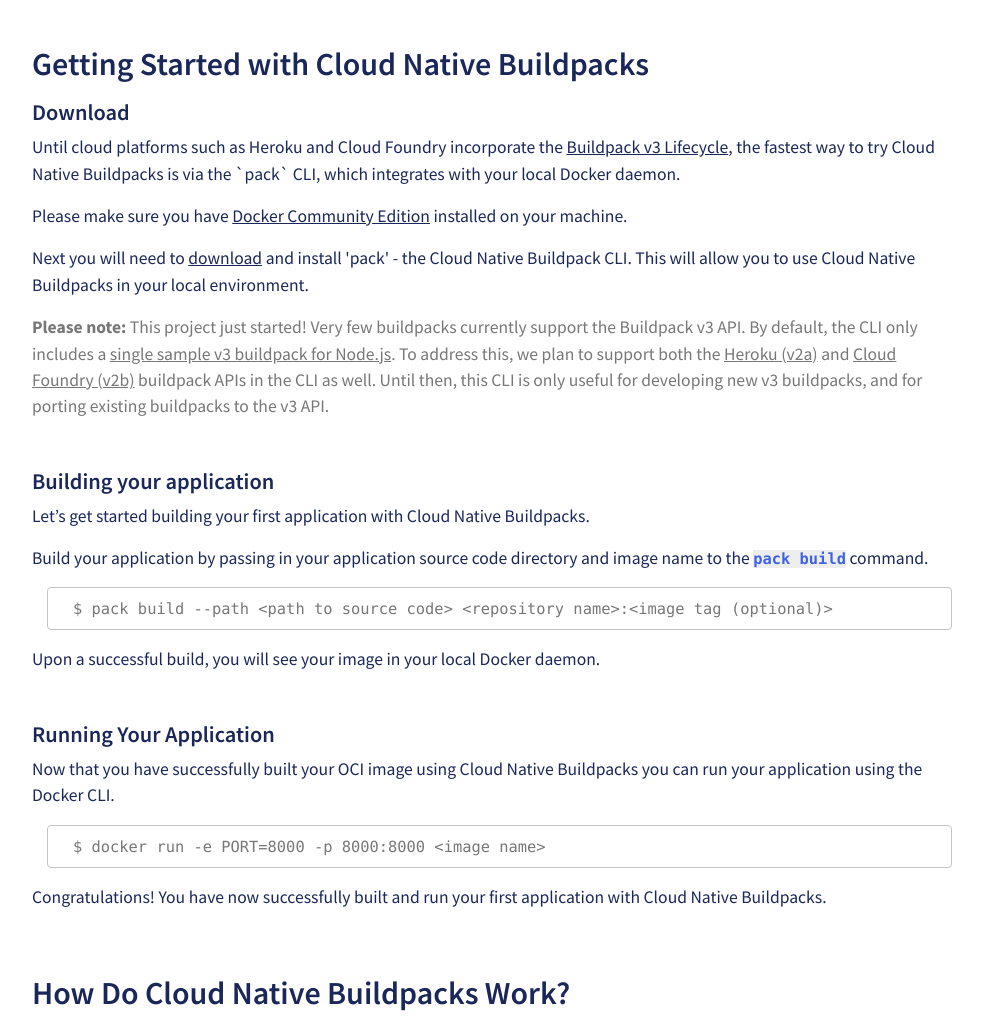
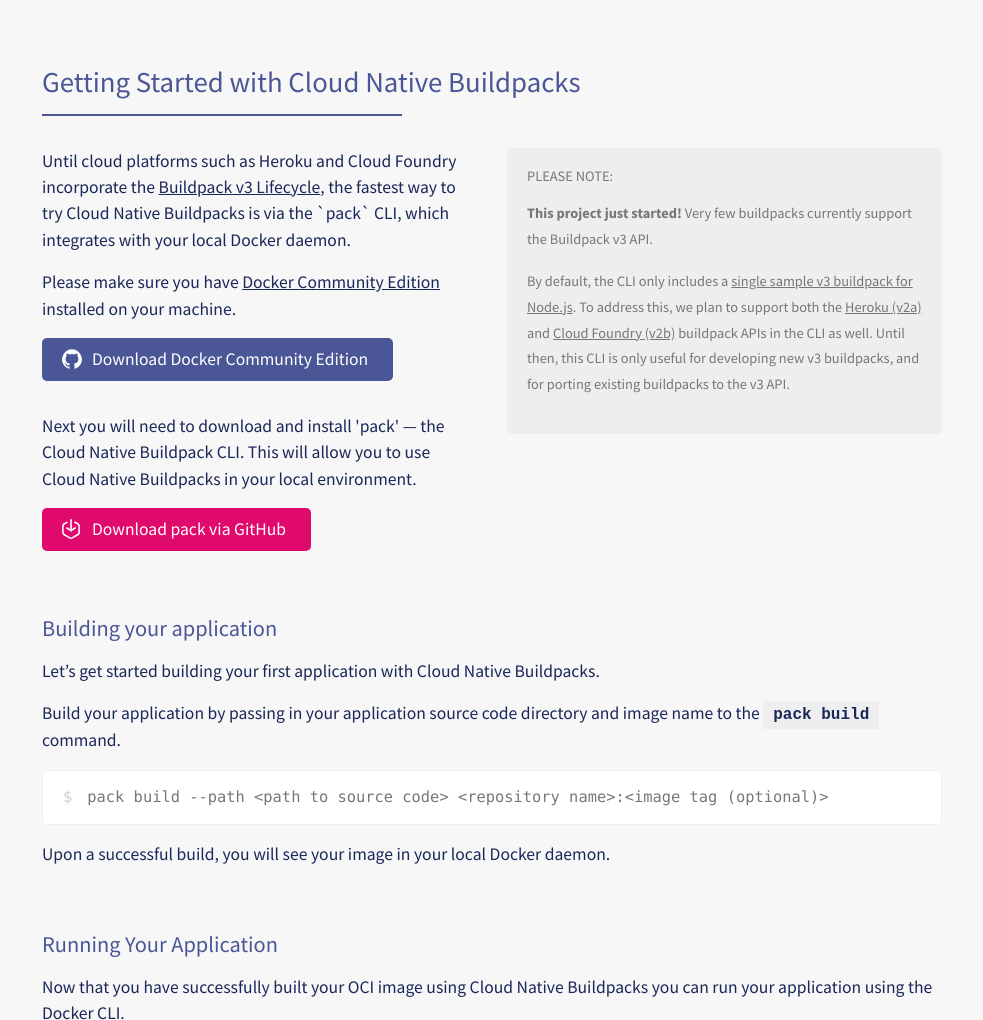
Before and after one commit to buildpacks/website, a plain HTML site: page index.html in a window 1280 px wide. Shown: the part 1216-2236 px from the top of the page, without its empty margins (148-1131 px from the left). Drawn offline with nearby package versions, Linux system fonts and the light colour scheme.

Commit message:
content styling

```diff
--- a/index.html
+++ b/index.html
@@ -22,6 +22,7 @@
     <title>Cloud Native Buildpacks</title>
   </head>
   <body>
+
     <header>
       <a href="/" class="logo"><img src="/images/buildpacks-logo.svg" alt="Buildpacks.io Logo"></a>
       <nav>
@@ -32,8 +33,8 @@
           <li><a href="#" class="github-button icon-button bg-brand-blue button">GitHub</a></li>
         </ul>
       </nav>
+    </header>
 
-    </header>
     <div class="inset-grey-container">
       <section class="container hero">
         <h1><span class="text-brand-pink">Buildpacks</span> are pluggable, modular tools that translate source code into container-ready artifacts such as OCI images.</h1>
@@ -43,8 +44,10 @@
         </p>
       </section>
     </div>
-    <div class="container">
-      <section class="py-5">
+
+    <div class="container content">
+      <section class="row">
+        <div class="col-sm">
           <p>Buildpacks replace Dockerfiles in the app development lifecycle with a higher level of abstraction.</p>
 
           <p>Buildpacks:</p>
@@ -54,74 +57,79 @@
             <li>Provide automated delivery of both OS-level and application-level dependency upgrades, efficiently handling day-2 app operations that are often difficult to manage with Dockerfiles.</li>
             <li>Rely on compatibility guarantees (such as OS package ABI-compatibility, or JVM version compatibility) to safely apply patches without rebuilding artifacts and without changing application behavior.</li>
           </ul>
-
-        <p>Buildpacks were first conceived by Heroku in 2011. Since then, they have been adopted by Cloud Foundry and other PaaS such as Gitlab, Knative, Deis, Dokku, and Drie.<p>
+        </div>
+        <div class="col-sm">
+          <p>Buildpacks were first conceived by Heroku in 2011. Since then, they have been adopted by Cloud Foundry and other PaaS such as Gitlab, Knative, Deis, Dokku, and Drie.</p>
 
           <p><b>Cloud Native Buildpacks</b> are a new effort initiated by Pivotal and Heroku in January 2018. Cloud Native Buildpacks aim to unify the buildpack ecosystems with a platform-to-buildpack contract that is well-defined and that incorporates learnings from maintaining production-grade buildpacks for years at both Pivotal and Heroku, the largest contributors to the buildpack ecosystem.</p>
 
           <p>Cloud Native Buildpacks embrace modern container standards, such as the OCI image format. They take advantage of the latest capabilities of these standards, such as remote image layer rebasing on Docker API v2 registries.</p>
+        </div>
       </section>
+    </div>
 
-      <section class="pt-5">
-        <h2 class="mb-3">Getting Started with Cloud Native Buildpacks</h2>
-        <h3>Download</h3>
+    <div class="inset-grey-container content">
+      <section class="container">
+        <h2>Getting Started with Cloud Native Buildpacks</h2>
+
+        <div class="row">
+          <div class="col-sm">
             <p>Until cloud platforms such as Heroku and Cloud Foundry incorporate the <a href="https://github.com/buildpack/lifecycle" target="blank">Buildpack v3 Lifecycle</a>, the fastest way to try Cloud Native Buildpacks is via the `pack` CLI, which integrates with your local Docker daemon.</p>
 
             <p>Please make sure you have <a href="https://store.docker.com/search?type=edition&offering=community" target="blank">Docker Community Edition</a> installed on your machine.</p>
-        <p>Next you will need to <a href="https://github.com/buildpack/pack/releases" target="blank">download</a> and install 'pack' - the Cloud Native Buildpack CLI. This will allow you to use Cloud Native Buildpacks in your local environment.</p>
-        <p class="text-note"><b>Please note:</b> This project just started! Very few buildpacks currently support the Buildpack v3 API. By default, the CLI only includes a <a href="https://github.com/buildpack/samples/tree/master/nodejs-buildpack" target="blank">single sample v3 buildpack for Node.js</a>. To address this, we plan to support both the <a href="https://devcenter.heroku.com/articles/buildpack-api" target="blank">Heroku (v2a)</a> and <a href="https://docs.cloudfoundry.org/buildpacks/understand-buildpacks.html" target="blank">Cloud Foundry (v2b)</a> buildpack APIs in the CLI as well. Until then, this CLI is only useful for developing new v3 buildpacks, and for porting existing buildpacks to the v3 API.</p>
 
-        <h3 class="mt-5">Building your application</h3>
+            <p class="pb-3"><a href="#" class="github-button button icon-button bg-brand-blue">Download Docker Community Edition</a></p>
+
+            <p>Next you will need to download and install 'pack' &mdash; the Cloud Native Buildpack CLI. This will allow you to use Cloud Native Buildpacks in your local environment.</p>
+
+            <p><a href="https://github.com/buildpack/pack/releases" class="download-button button icon-button bg-brand-pink">Download pack via GitHub</a></p>
+          </div>
+
+          <div class="col-sm">
+            <div class="text-note">
+              <h3>Please note:</h3>
+
+              <p><strong>This project just started!</strong> Very few buildpacks currently support the Buildpack v3 API.</p>
+
+              <p>By default, the CLI only includes a <a href="https://github.com/buildpack/samples/tree/master/nodejs-buildpack" target="blank">single sample v3 buildpack for Node.js</a>. To address this, we plan to support both the <a href="https://devcenter.heroku.com/articles/buildpack-api" target="blank">Heroku (v2a)</a> and <a href="https://docs.cloudfoundry.org/buildpacks/understand-buildpacks.html" target="blank">Cloud Foundry (v2b)</a> buildpack APIs in the CLI as well. Until then, this CLI is only useful for developing new v3 buildpacks, and for porting existing buildpacks to the v3 API.</p>
+            </div>
+          </div>
+        </div>
+
+        <h3 class="pt-5">Building your application</h3>
+
         <p>Let’s get started building your first application with Cloud Native Buildpacks.</p>
+
         <p>Build your application by passing in your application source code directory and image name to the <code class="highlight">pack build</code> command.</p>
 
-        <pre class="code-block"><code>$ pack build --path &lt;path to source code&gt; &lt;repository name&gt;:&lt;image tag (optional)&gt;</code></pre>
+        <pre class="command-line code-block"><code>pack build --path &lt;path to source code&gt; &lt;repository name&gt;:&lt;image tag (optional)&gt;</code></pre>
 
         <p>Upon a successful build, you will see your image in your local Docker daemon.</p>
 
-        <h3 class="mt-5">Running Your Application</h3>
+        <h3 class="pt-5">Running Your Application</h3>
         <p>Now that you have successfully built your OCI image using Cloud Native Buildpacks you can run your application using the Docker CLI.</p>
 
-        <pre class="code-block"><code>$ docker run -e PORT=8000 -p 8000:8000 &lt;image name&gt;</code></pre>
+        <pre class="command-line code-block"><code>docker run -e PORT=8000 -p 8000:8000 &lt;image name&gt;</code></pre>
 
         <p>Congratulations! You have now successfully built and run your first application with Cloud Native Buildpacks.</p>
       </section>
+    </div>
 
-      <section class="pt-5 pb-5">
-        <h2 class="mb-3">How Do Cloud Native Buildpacks Work?</h2>
-        <p>Cloud Native Buildpacks employ a four-step build process. Each step runs in an isolated container so that registry credentials are not exposed to untrusted buildpack or app code. Note: Buildpack providers or operators can control the final footprint of generated app images by restricting which buildpacks can be used together. Check out the <a href="https://docs.google.com/document/d/1D-f2wAX5CUmbgNzj7joFTpFdUYeirVatiFicwKsMnFo/edit#heading=h.jaz2e7biieye" target="blank">Base Image Generation</a> section of the Buildpack API v3 working document for more info.</p>
-
-        <h3 class="mt-5">Detect</h3>
-        <p>Detection process for a buildpack group consisting of an optional APM buildpack, a Node.js buildpack, and a Ruby buildpack. Many groups may be candidates for detection. If all required buildpacks in a group pass detection, the group is selected and detection ends.</p>
-        <img src="images/detect.png" alt="Detection Process" class="img-center">
-
-        <h3 class="mt-5 pt-4">Analyze</h3>
-        <p>If an existing image is present, metadata about the last build is recovered from the config layer. During the build step, buildpacks may choose to keep, replace, or delete individual directories based on the metadata. These directories are stored as layers.</p>
-        <img src="images/analyze.png" alt="Analyze Process" class="img-center">
-
-        <h3 class="mt-5 pt-4">Build</h3>
-        <p>Each buildpack examines layer metadata from the previous build, re-generates any layer directories that need to be replaced, and updates metadata (if necessary). Buildpacks may choose to modify the app source directory. A transparent, inter-build cache may be used to improve performance and provide other buildpacks with build-time dependencies.</p>
-        <img src="images/build.png" alt="Build Process" class="img-center">
-
-        <h3 class="mt-5 pt-4">Export</h3>
-        <p>The remote app layer and any re-generated buildpack layers are replaced. The config layer is updated with new metadata. This process uses image layer rebasing, which can be accomplished remotely against a Docker v2 registry.</p>
-        <img src="images/export.png" alt="Export Process" class="img-center">
-
-        <h3 class="mt-5 pt-4">Security Patching</h3>
-        <p>When CVEs hit, certain image layers can be patched without changing app behavior. These layers can be rebased en-mass using remote image layer rebasing on recent Docker registries. This is a metadata change that requires minimal data transfer.</p>
-
-        <p>Using this technique, CVEs in dependencies with strong compatibility guarantees (e.g., patches to OpenSSL, patches to the JVM) can be mitigated rapidly for many apps.</p>
-        <img src="images/cve.png" alt="Security Patching" class="img-center">
-
-
-      </section>
-
+    <footer>
+      <div class="container footer">
+        <img src="/images/cncf-color.svg" class="footer-logo">
+        <p>We are a <a href="#">Cloud Native Computing Foundation</a> hosted project</p>
       </div>
-    <footer class="mt-5">
-      <div class="container pt-5">
-        <p class="text-light">Reach out to the <a href="https://github.com/buildpack" target="blank">Buildpacks org</a> on Github to learn more.</p>
+      <div class="sub-footer bg-brand-blue">
+        <p>Reach out to <a href="https://github.com/buildpack">Buildpacks.org</a> on GitHub to learn more.</p>
+        <ul>
+          <li><a href="#">Twitter</a> <span>&bull;</span></li>
+          <li><a href="#">Facebook</a> <span>&bull;</span></li>
+          <li><a href="#">GitHub</a></li>
+        </ul>
       </div>
     </footer>
+
     <!-- Optional JavaScript -->
     <!-- jQuery first, then Popper.js, then Bootstrap JS -->
     <script src="https://code.jquery.com/jquery-3.3.1.slim.min.js" integrity="sha384-q8i/X+965DzO0rT7abK41JStQIAqVgRVzpbzo5smXKp4YfRvH+8abtTE1Pi6jizo" crossorigin="anonymous"></script>
--- a/main.css
+++ b/main.css
@@ -22,6 +22,8 @@
 
 Blue Text: #343A63
 Light Blue Text: #5D67A5
+
+List Blue Text: #1F3996
 
 **********************************/
 
@@ -64,7 +66,7 @@
 
 .container {
   max-width: 960px;
-  padding: 0 20px;
+  padding: 0 30px;
 }
 
 .inset-grey-container {
@@ -156,16 +158,12 @@
   display: flex;
   justify-content: space-between;
   align-items: center;
-  padding: 20px;
+  padding: 20px 30px;
 }
 
 header .logo img {
   width: auto;
   min-width: 160px;
-}
-
-.button.github-button::before {
-  background-image: url('/images/github-mark.svg');
 }
 
 @media (min-width: 768px) {
@@ -245,18 +243,23 @@
   font-style: 700;
 }
 
+h1, h2, h3 {
+  color: #4A5696;
+  padding-bottom: .5rem;
+}
+
 h1, .h1 {
   font-size: 1.8rem;
 }
 
 h2, .h2 {
   font-size: 1.6rem;
-  font-weight: 600;
+  font-weight: 500;
 }
 
 h3, .h3 {
   font-size: 1.2rem;
-  font-weight: 600;
+  font-weight: 500;
 }
 
 @media (min-width: 768px) {
@@ -265,7 +268,7 @@
   }
 
   h2, .h2 {
-    font-size: 2rem;
+    font-size: 1.8rem;
   }
 
   h3, .h3 {
@@ -279,12 +282,66 @@
 
 **********************************/
 
+.content {
+  padding-top: 30px;
+  padding-bottom: 30px;
+}
+
+@media (min-width: 576px) {
+  .content {
+    padding-top: 50px;
+    padding-bottom: 50px;
+  }
+}
+
+@media (min-width: 768px) {
+  .content {
+    padding-top: 70px;
+    padding-bottom: 70px;
+  }
+}
+
+/**** text ****/
+
+.content h2 {
+  padding-bottom: 1rem;
+  margin-bottom: 2rem;
+  position: relative;
+}
+
+.content h2::after {
+  position: absolute;
+  bottom: 0;
+  left: 0;
+  content: '';
+  width: 40%;
+  height: 2px;
+  background-color: #4A5696;
+}
+
+.text-note {
+  background-color: #EEEEEE;
+  border-radius: 5px;
+  padding: 20px;
+  font-size: .9rem;
+  line-height: 180%;
+}
+
+.text-note h3 {
+  color: inherit;
+  font-size: inherit;
+  text-transform: uppercase;
+}
+
+/**** buttons ****/
+
 .button {
   color: white;
   padding: 10px 20px;
   border-radius: 5px;
   display: inline-block;
   text-decoration: none;
+  line-height: 130%;
 }
 
 a.button:hover {
@@ -295,6 +352,8 @@
 
 .icon-button {
   display: flex;
+  width: fit-content;
+  padding-right: 25px; /* makes them look more even to have more right padding */
 }
 
 .icon-button::before {
@@ -304,23 +363,61 @@
   margin: 0 10px 0 0;
   height: 20px;
   width: 20px;
+  min-width: 20px; /* so on other sizes, it never shrinks */
   background-repeat: no-repeat;
   background-size: contain;
+}
+
+.button.github-button::before {
+  background-image: url('/images/github-mark.svg');
+}
+
+.button.download-button::before {
+  background-image: url('/images/download-icon.svg');
+}
+
+/**** lists ****/
+
+.content ul {
+  list-style-type: none;
+  margin: 0 0 10px 0;
+  padding: 0;
+}
+
+.content li {
+  border-left: 1px solid #DDDFED;
+  color: #1F3996;
+  margin-bottom: 10px;
+  padding-left: 20px;
 }
 
 pre code, .text-note {
   color: #777;
 }
 
+/**** code ****/
+
+/* one line code */
 code.highlight {
-  color: #3e63e5;
   font-weight: 600;
   background-color: #eee;
+  padding: 5px 10px;
+  font-family: monospace;
+  font-size: 1rem;
+  color: inherit;
 }
 
+/* multi-line code */
 .code-block {
-  border: 1px solid #c4c4c4;
+  background-color: white;
+  border: 1px solid #f0f0f0;
   border-radius: .25rem;
-  padding: 10px 25px 8px 25px;
-  margin-left: 15px;
+  padding: 15px 20px;
 }
+
+/* command line code (inludes an not-selectable $ at the beginning) */
+.command-line::before {
+  content: '$';
+  color: #ccc;
+  margin-right: 15px;
+}
```
Also changed, not shown: images/download-icon.svg (added). Lines whose indentation alone changed are shown as unchanged.
